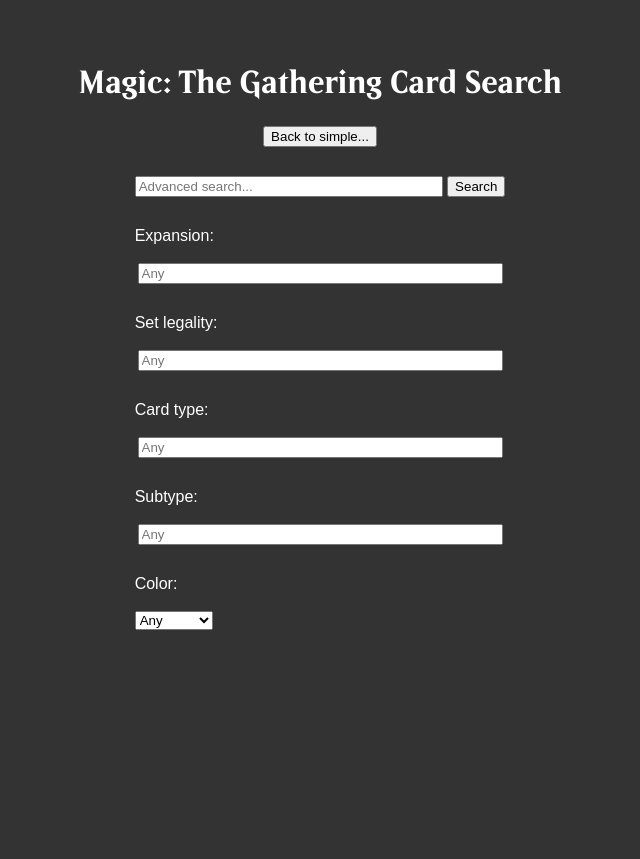
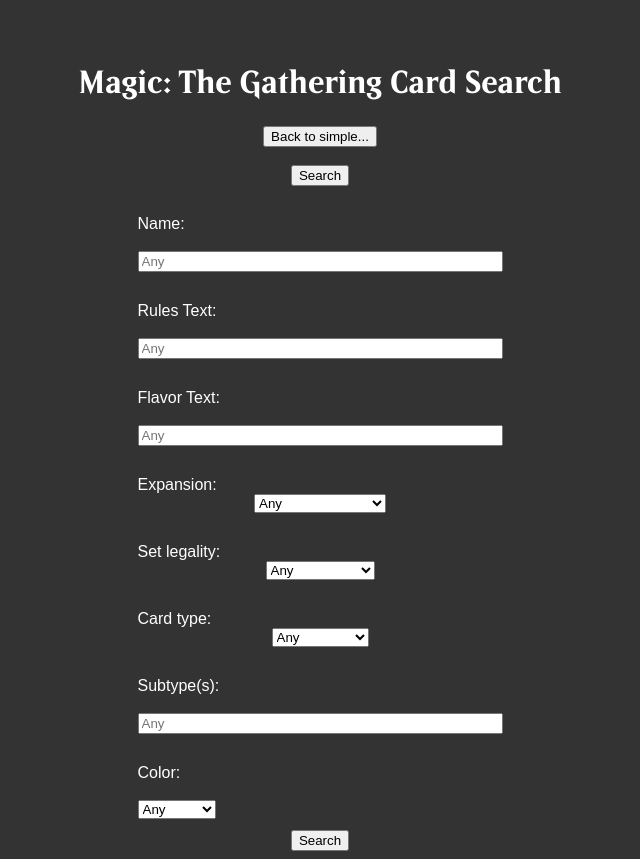
Before and after one commit to s-i-dunn-wsu/cs483_proj, a Python web app: template mtg_qe/site/templates/advanced.html in a window 1280 px wide. Shown: the whole page, without its empty margins (320-960 px from the left). Before the commit the page ends 630 px from the top, so only its background shows below. Run offline with Jinja, Linux system fonts and the light colour scheme; the template is opened without the code that fills it: most values are stand-ins (such as "Sample title", 1, 10 or a date in 2020).

Commit message:
Working on refining the advanced search interface

```diff
--- a/mtg_qe/site/templates/advanced.html
+++ b/mtg_qe/site/templates/advanced.html
@@ -1,6 +1,7 @@
 <!DOCTYPE html>
 <html>
 <head>
+    <title>Advanced Search</title>
     <link rel="stylesheet" type="text/css" href="styles/index.css">
     <style>
         @font-face {
@@ -17,34 +18,61 @@
         <input type="submit" value="Back to simple...">
     </form>
     <br/>
-<form action="results" method="GET">
+
+    <form action="advanced_results" method="GET">
+        <input type="submit" value="Search">
         <table align="center">
             <tr><td>
-<input class="searchbar" type="text" name="searchquery" placeholder="Advanced search...">
-<input type="submit" value="Search">
             <br/>
+                <div align="left">Name:</div>
+            <br/>
+            <input class="searchbar" type="text" style="width:357px;" name="name" placeholder="Any">
+            </td></tr>
+            <tr><td>
+            <br/>
+                <div align="left">Rules Text:</div>
+            <br/>
+            <input class="searchbar" type="text" style="width:357px;" name="rules_text" placeholder="Any">
+            </td></tr>
+            <tr><td>
+            <br/>
+                <div align="left">Flavor Text:</div>
+            <br/>
+            <input class="searchbar" type="text" style="width:357px;" name="flavor_text" placeholder="Any">
             </td></tr>
             <tr><td>
             <br/>
                 <div align="left">Expansion:</div>
-<br/>
-<input class="searchbar" type="text" style="width:357px;" name="expansion" placeholder="Any">
+                <select name="expansions">
+                    <option value="">Any</option>
+                    {% for expansion in expansion_list %}
+                    <option value="{{ expansion }}">{{ expansion }}</option>
+                    {% endfor %}
+                </select>
             </td></tr>
             <tr><td>
             <br/>
                 <div align="left">Set legality:</div>
-<br/>
-<input class="searchbar" type="text" style="width:357px;" name="legality" placeholder="Any">
+                <select name="format">
+                    <option value="">Any</option>
+                    {% for format in format_list %}
+                    <option value="{{ format }}">{{ format }}</option>
+                    {% endfor %}
+                </select>
             </td></tr>
             <tr><td>
             <br/>
                 <div align="left">Card type:</div>
-<br/>
-<input class="searchbar" type="text" style="width:357px;" name="cardtype" placeholder="Any">
+                <select name="type">
+                    <option value="">Any</option>
+                    {% for type in type_list %}
+                    <option value="{{ type }}">{{ type }}</option>
+                    {% endfor %}
+                </select>
             </td></tr>
             <tr><td>
             <br/>
-    <div align="left">Subtype:</div>
+                <div align="left">Subtype(s):</div>
             <br/>
             <input class="searchbar" type="text" style="width:357px;" name="subtype" placeholder="Any">
             </td></tr>
@@ -53,7 +81,7 @@
                 <div align="left">Color:</div>
             <br/>
             <div align="left"><select name="color">
-  <option value="Any">Any</option>
+            <option value="">Any</option>
             <option value="White">White</option>
             <option value="Blue">Blue</option>
             <option value="Black">Black</option>
@@ -63,6 +91,7 @@
             </select></div>
             </td></tr>
         </table>
+        <input type="submit" value="Search">
     </form>
 </body>
 </html>
```
Also changed, not shown: mtg_qe/site/main.py (+48 -1 lines). Lines whose indentation alone changed are shown as unchanged.
